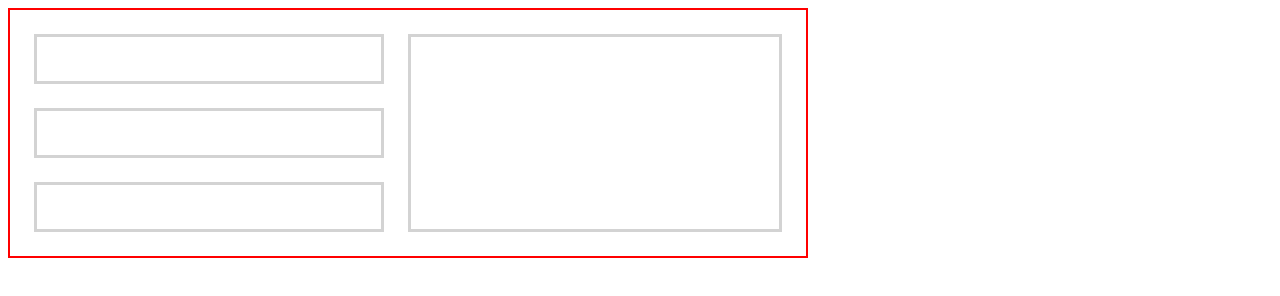
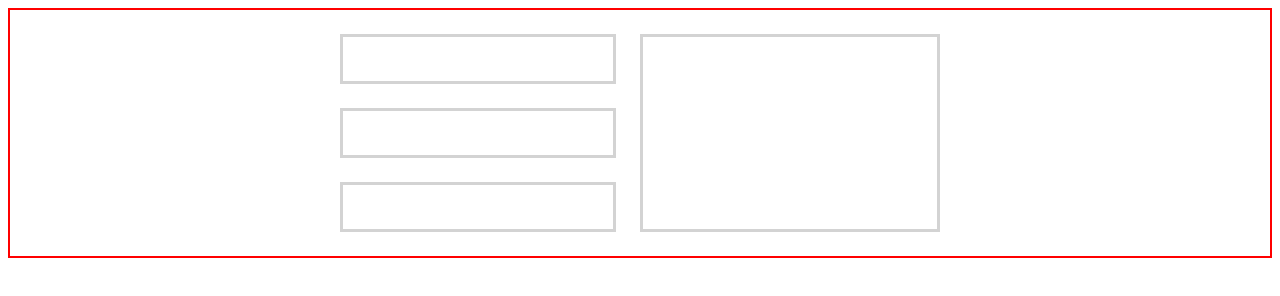
Before and after one commit to armirh/Frontend-Simplified, a plain HTML site: page css-cheatsheet/css flex/index4.html in a window 1280 px wide. Drawn offline with Linux system fonts and the light colour scheme.

Commit message:
CSS flexbox finished

```diff
--- a/css-cheatsheet/css flex/index4.html
+++ b/css-cheatsheet/css flex/index4.html
@@ -9,12 +9,15 @@
 </head>
 <body>
     <div class="container">
-        <div class="box-wrapper">
-            <div class="box box-small"></div>
-            <div class="box box-small"></div>
-            <div class="box box-small"></div>
+        <div class="row">
+            <div class="box-wrapper">
+                <div class="box box-small"></div>
+                <div class="box box-small"></div>
+                <div class="box box-small"></div>
+            </div>
+
+            <div class="box box-large"></div>
         </div>
-        <div class="box box-large"></div>
     </div>
 </body>
 </html>
--- a/css-cheatsheet/css flex/style4.css
+++ b/css-cheatsheet/css flex/style4.css
@@ -5,10 +5,14 @@
 .container {
   border: 2px solid red;
   padding: 24px 24px 0 24px;
+}
+
+.row {
+  width: 100%;
   display: flex;
   justify-content: space-between;
-  width: 100%;
-  max-width: 800px;
+  max-width: 600px;
+  margin: 0 auto;
 }
 
 .box {
```
